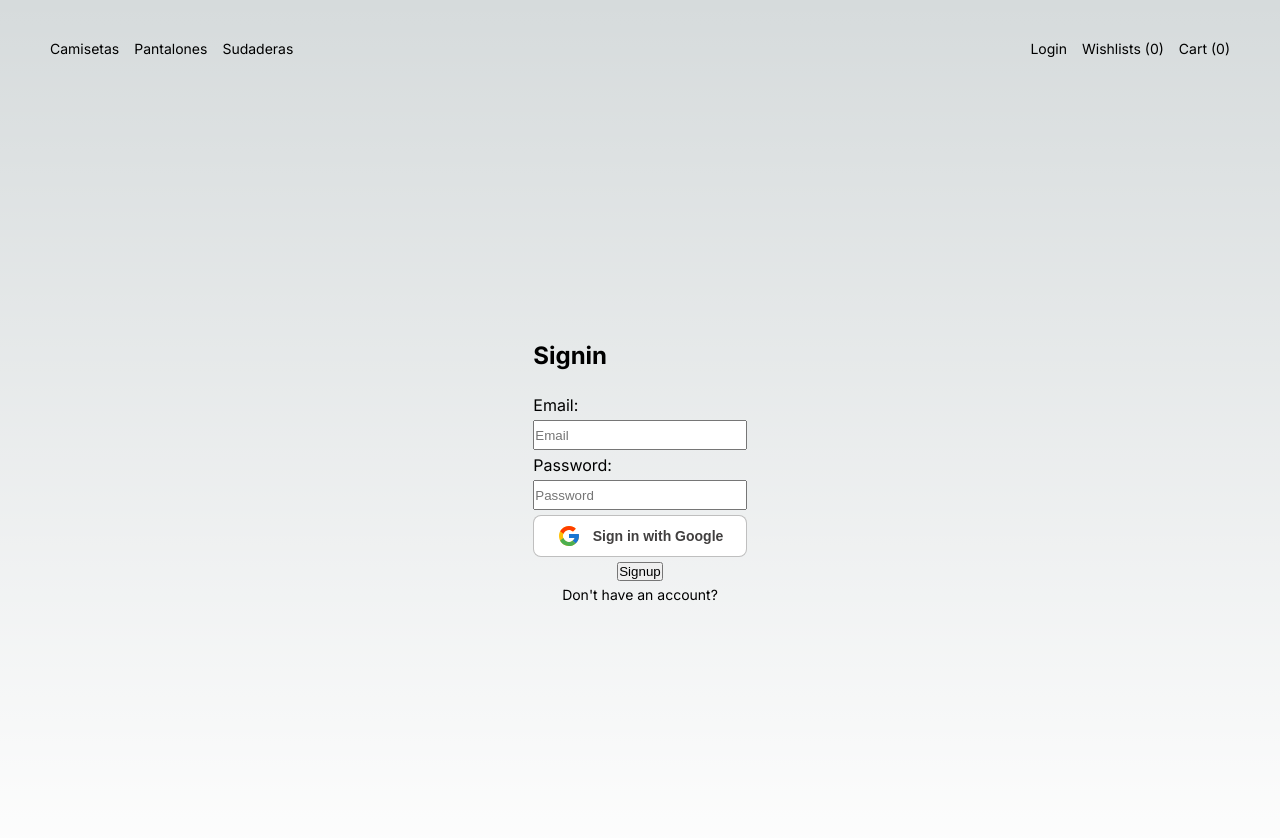
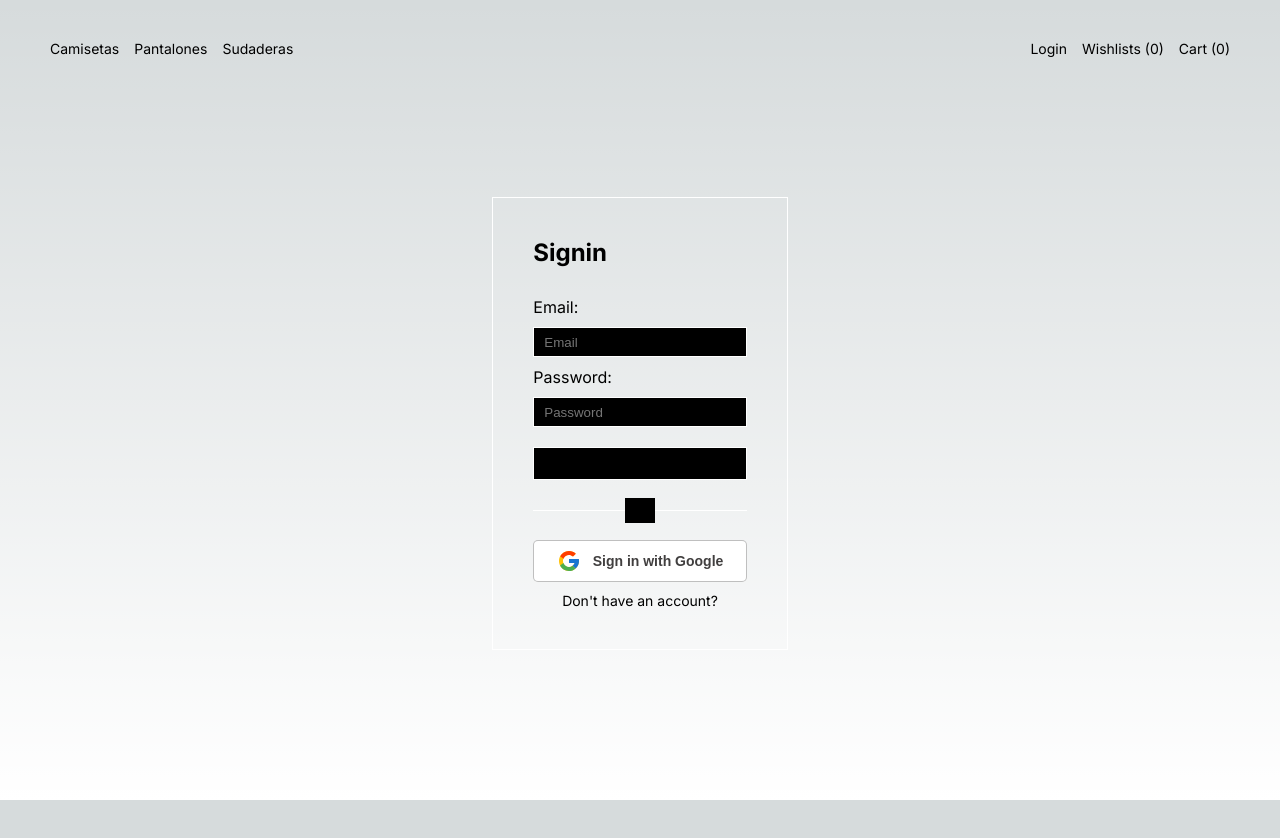
Before and after one commit to Jupiter-roll/ecommerce-template, a Next.js app: page /login in a window 1280 px wide. Shown: the top 838 px of the page. After the commit the page ends 800 px from the top, so only its background shows below. Built offline with nearby package versions, Linux system fonts and the light colour scheme; no server answers; the database is empty.

Commit message:
signup layout

```diff
--- a/src/app/login/page.tsx
+++ b/src/app/login/page.tsx
@@ -55,13 +55,19 @@ function Signin() {
           className=""
           name="password"
         />
+        <button className="signup-button">
+          Signup
+        </button>
+
+        <div className="separator">
+          <div></div>
+          <p>or</p>
+        </div>
+
         <button
           className="google-button"
           onClick={() => signIn("google")}>
           <FcGoogle /> Sign in with Google
-        </button>
-        <button className="">
-          Signup
         </button>
         <Link href="/register">Don't have an account?</Link>
       </form>
--- a/src/app/register/page.tsx
+++ b/src/app/register/page.tsx
@@ -82,7 +82,7 @@ function Signup() {
           name="phone"
         />
 
-        <button className="">
+        <button className="signup-button">
           Signup
         </button>
         <Link href="/login">Already have an account?</Link>
--- a/src/app/user/cart/page.jsx
+++ b/src/app/user/cart/page.jsx
@@ -44,7 +44,7 @@ const Cart = () => {
     updateCartWithProducts();
   }, [cartItems, products]);
 
-  const calculateTotalPrice = (cartItems, products) => {
+  const calculateTotalPrice = (cartItems) => {
     const totalPrice = cartItems.reduce((total, cartItem) => {
       const matchingProduct = products.find(
         (product) => product._id === cartItem.productId
@@ -60,7 +60,7 @@ const Cart = () => {
     return totalPrice.toFixed(2);
   };
 
-  const totalPrice = calculateTotalPrice(cartWithProducts, products);
+  const totalPrice = calculateTotalPrice(cartWithProducts);
 
   return (
     <section>
--- a/src/styles/form.css
+++ b/src/styles/form.css
@@ -1,17 +1,19 @@
 .login-register {
     width: 100%;
-    min-height: 100vh;
+    min-height: calc(100vh - 97px);
     display: flex;
     align-items: center;
     justify-content: center;
 }
 
 .login-register form {
+    padding: 40px;
     display: flex;
     flex-direction: column;
     justify-content: space-between;
     align-items: center;
-    gap: 5px
+    gap: 10px;
+    border: 1px solid #fff;
 }
 
 .login-register form h1 {
@@ -26,6 +28,9 @@
 .login-register form input {
     width: 100%;
     height: 30px;
+    border: 1px solid #fff;
+    padding: 5px 10px;
+    background-color: #000;
 }
 
 .login-register form a {
@@ -42,7 +47,7 @@
     text-align: center;
     vertical-align: middle;
     align-items: center;
-    border-radius: 0.5rem;
+    border-radius: 5px;
     border: 1px solid rgba(0, 0, 0, 0.25);
     gap: 0.75rem;
     color: rgb(65, 63, 63);
@@ -53,3 +58,40 @@
 .google-button svg {
     font-size: 24px;
 }
+
+.signup-button {
+    width: 100%;
+    background-color: #000;
+    border: 1px solid #fff;
+    padding: 8px 0;
+    cursor: pointer;
+    margin-top: 10px;
+}
+
+.separator {
+    width: 100%;
+    height: 40px;
+    position: relative;
+    display: flex;
+    align-items: center;
+    justify-content: center;
+}
+
+.separator div {
+    position: absolute;
+    height: 1px;
+    width: 100%;
+    top: 50%;
+    background-color: #fff;
+}
+
+.separator p {
+    width: 30px;
+    height: 25px;
+    background-color: #000;
+    z-index: 1;
+    display: flex;
+    align-items: center;
+    justify-content: center;
+    font-size: 14px;
+}
```
